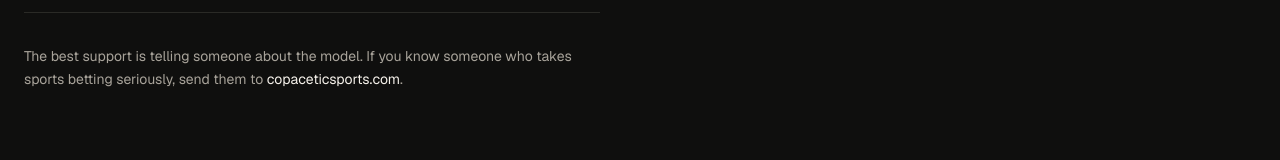
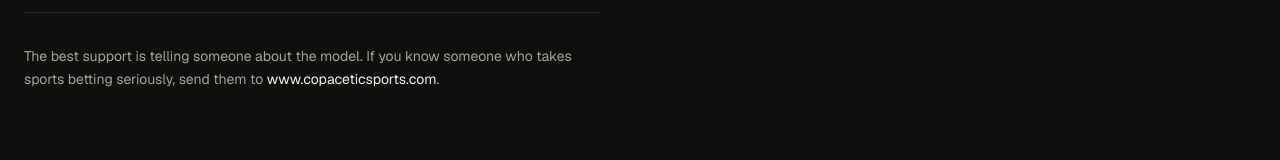
Before and after one commit to spencecc/outlier-sports-, a Next.js app: page /support in a window 1280 px wide. Shown: the part 718-878 px from the top of the page. Built offline with nearby package versions, Linux system fonts and the light colour scheme.

Commit message:
Phase 2: www canonical, email template rebrand, www fetch URL fallbacks

```diff
--- a/daily_email/2026-05-04.html
+++ b/daily_email/2026-05-04.html
@@ -4,7 +4,7 @@
 
   <!-- HEADER -->
   <div style="padding:32px 0 24px;border-bottom:1px solid #2a2a26;">
-    <p style="font-family:Georgia,'Times New Roman',serif;font-size:22px;color:#f5f1ea;letter-spacing:-0.02em;margin:0 0 4px 0;">Outlier Sports<span style="display:inline-block;width:5px;height:5px;border-radius:50%;background-color:#e8542c;margin-left:2px;vertical-align:middle;margin-bottom:3px;"></span></p>
+    <p style="font-family:Georgia,'Times New Roman',serif;font-size:22px;color:#f5f1ea;letter-spacing:-0.02em;margin:0 0 4px 0;">Copacetic Sports<span style="display:inline-block;width:5px;height:5px;border-radius:50%;background-color:#e8542c;margin-left:2px;vertical-align:middle;margin-bottom:3px;"></span></p>
     <p style="font-family:'Courier New',Courier,monospace;font-size:11px;color:#6b665f;text-transform:uppercase;letter-spacing:0.1em;margin:0;">May 4, 2026 &nbsp;&mdash;&nbsp; Recap &amp; Preview</p>
   </div>
 
@@ -132,14 +132,14 @@
   <!-- FOOTER -->
   <div style="padding:24px 0 0;">
     <p style="font-size:12px;color:#6b665f;text-align:center;margin:0 0 14px 0;">
-      <a href="https://outliersportshq.com/plays" style="color:#6b665f;text-decoration:none;margin:0 10px;">Today's Plays</a>
-      <a href="https://outliersportshq.com/track-record" style="color:#6b665f;text-decoration:none;margin:0 10px;">Track Record</a>
-      <a href="https://outliersportshq.com/reports" style="color:#6b665f;text-decoration:none;margin:0 10px;">Reports</a>
-      <a href="https://outliersportshq.com/methodology" style="color:#6b665f;text-decoration:none;margin:0 10px;">Methodology</a>
+      <a href="https://www.copaceticsports.com/plays" style="color:#6b665f;text-decoration:none;margin:0 10px;">Today's Plays</a>
+      <a href="https://www.copaceticsports.com/track-record" style="color:#6b665f;text-decoration:none;margin:0 10px;">Track Record</a>
+      <a href="https://www.copaceticsports.com/reports" style="color:#6b665f;text-decoration:none;margin:0 10px;">Reports</a>
+      <a href="https://www.copaceticsports.com/methodology" style="color:#6b665f;text-decoration:none;margin:0 10px;">Methodology</a>
     </p>
     <p style="font-size:11px;color:#6b665f;line-height:1.6;text-align:center;margin:0;">
-      Outlier Sports is for entertainment and informational purposes only.<br>
-      21+ where applicable. Bet responsibly. &nbsp;<a href="https://outliersportshq.com/legal/disclaimer" style="color:#6b665f;text-decoration:underline;">Disclaimer</a>
+      Copacetic Sports is for entertainment and informational purposes only.<br>
+      21+ where applicable. Bet responsibly. &nbsp;<a href="https://www.copaceticsports.com/legal/disclaimer" style="color:#6b665f;text-decoration:underline;">Disclaimer</a>
     </p>
   </div>
 
--- a/daily_email/2026-05-05.html
+++ b/daily_email/2026-05-05.html
@@ -3,7 +3,7 @@
 <head>
   <meta charset="UTF-8" />
   <meta name="viewport" content="width=device-width, initial-scale=1.0" />
-  <title>May 5 — 2-0 Yesterday, Six Plays Today | Outlier Sports</title>
+  <title>May 5 — 2-0 Yesterday, Six Plays Today | Copacetic Sports</title>
 </head>
 <body style="margin:0;padding:0;background-color:#0F0F0E;font-family:-apple-system,BlinkMacSystemFont,'Segoe UI',sans-serif;">
 
@@ -17,7 +17,7 @@
           <!-- Header -->
           <tr>
             <td style="padding-bottom:32px;border-bottom:1px solid #2A2A26;">
-              <span style="font-family:Georgia,'Times New Roman',serif;font-size:22px;font-weight:400;color:#F5F1EA;letter-spacing:-0.5px;">Outlier Sports</span>
+              <span style="font-family:Georgia,'Times New Roman',serif;font-size:22px;font-weight:400;color:#F5F1EA;letter-spacing:-0.5px;">Copacetic Sports</span>
               <span style="display:inline-block;width:5px;height:5px;background-color:#E8542C;border-radius:50%;margin-left:3px;vertical-align:middle;"></span>
             </td>
           </tr>
@@ -302,7 +302,7 @@
           <!-- CTA -->
           <tr>
             <td style="padding-top:36px;padding-bottom:36px;text-align:center;border-bottom:1px solid #2A2A26;">
-              <a href="https://outliersportshq.com/plays" style="display:inline-block;padding:12px 28px;background-color:#E8542C;color:#F5F1EA;font-size:11px;font-family:-apple-system,BlinkMacSystemFont,'Segoe UI',sans-serif;text-transform:uppercase;letter-spacing:2px;text-decoration:none;">View Full Card →</a>
+              <a href="https://www.copaceticsports.com/plays" style="display:inline-block;padding:12px 28px;background-color:#E8542C;color:#F5F1EA;font-size:11px;font-family:-apple-system,BlinkMacSystemFont,'Segoe UI',sans-serif;text-transform:uppercase;letter-spacing:2px;text-decoration:none;">View Full Card →</a>
             </td>
           </tr>
 
@@ -310,15 +310,15 @@
           <tr>
             <td style="padding-top:28px;padding-bottom:40px;">
               <p style="margin:0 0 8px 0;font-size:11px;font-family:monospace;color:#6B665F;">
-                <a href="https://outliersportshq.com/track-record" style="color:#6B665F;text-decoration:none;">Track Record</a>
+                <a href="https://www.copaceticsports.com/track-record" style="color:#6B665F;text-decoration:none;">Track Record</a>
                 &nbsp;&middot;&nbsp;
-                <a href="https://outliersportshq.com/bet-log" style="color:#6B665F;text-decoration:none;">Bet Log</a>
+                <a href="https://www.copaceticsports.com/bet-log" style="color:#6B665F;text-decoration:none;">Bet Log</a>
                 &nbsp;&middot;&nbsp;
-                <a href="https://outliersportshq.com/methodology" style="color:#6B665F;text-decoration:none;">Methodology</a>
+                <a href="https://www.copaceticsports.com/methodology" style="color:#6B665F;text-decoration:none;">Methodology</a>
               </p>
               <p style="margin:0;font-size:11px;line-height:1.6;color:#6B665F;">
-                Outlier Sports is for entertainment and informational purposes only. 21+ where applicable. Bet responsibly.<br/>
-                <a href="https://outliersportshq.com/legal/disclaimer" style="color:#6B665F;">Disclaimer</a>
+                Copacetic Sports is for entertainment and informational purposes only. 21+ where applicable. Bet responsibly.<br/>
+                <a href="https://www.copaceticsports.com/legal/disclaimer" style="color:#6B665F;">Disclaimer</a>
               </p>
             </td>
           </tr>
--- a/daily_email/outlier-sports-email-template.html
+++ b/daily_email/outlier-sports-email-template.html
@@ -3,7 +3,7 @@
 <head>
   <meta charset="UTF-8" />
   <meta name="viewport" content="width=device-width, initial-scale=1.0" />
-  <title>Outlier Sports | [DATE]</title>
+  <title>Copacetic Sports | [DATE]</title>
   <style>
     body, table, td { -webkit-text-size-adjust: 100%; -ms-text-size-adjust: 100%; margin: 0; padding: 0; }
     table, td { mso-table-lspace: 0pt; mso-table-rspace: 0pt; border-collapse: collapse; }
@@ -210,7 +210,7 @@
 
   <!-- ── HEADER ─────────────────────────────── -->
   <div class="header">
-    <p class="brand">Outlier Sports<span class="brand-dot"></span></p>
+    <p class="brand">Copacetic Sports<span class="brand-dot"></span></p>
     <!-- EDIT: update date each night -->
     <p class="header-date">Daily Report — May 4, 2026</p>
   </div>
@@ -332,14 +332,14 @@
   <!-- ── FOOTER ────────────────────────────── -->
   <div class="footer">
     <p class="footer-links">
-      <a href="https://outliersportshq.com/plays">Today's Plays</a>
-      <a href="https://outliersportshq.com/track-record">Track Record</a>
-      <a href="https://outliersportshq.com/reports">Reports</a>
-      <a href="https://outliersportshq.com/methodology">Methodology</a>
+      <a href="https://www.copaceticsports.com/plays">Today's Plays</a>
+      <a href="https://www.copaceticsports.com/track-record">Track Record</a>
+      <a href="https://www.copaceticsports.com/reports">Reports</a>
+      <a href="https://www.copaceticsports.com/methodology">Methodology</a>
     </p>
     <p class="footer-disclaimer">
-      Outlier Sports is for entertainment and informational purposes only.<br>
-      21+ where applicable. Bet responsibly. &nbsp;<a href="https://outliersportshq.com/legal/disclaimer">Disclaimer</a>
+      Copacetic Sports is for entertainment and informational purposes only.<br>
+      21+ where applicable. Bet responsibly. &nbsp;<a href="https://www.copaceticsports.com/legal/disclaimer">Disclaimer</a>
     </p>
   </div>
 
--- a/daily_email/outlier-sports-may4-recap.html
+++ b/daily_email/outlier-sports-may4-recap.html
@@ -4,7 +4,7 @@
 
   <!-- HEADER -->
   <div style="padding:32px 0 24px;border-bottom:1px solid #2a2a26;">
-    <p style="font-family:Georgia,'Times New Roman',serif;font-size:22px;color:#f5f1ea;letter-spacing:-0.02em;margin:0 0 4px 0;">Outlier Sports<span style="display:inline-block;width:5px;height:5px;border-radius:50%;background-color:#e8542c;margin-left:2px;vertical-align:middle;margin-bottom:3px;"></span></p>
+    <p style="font-family:Georgia,'Times New Roman',serif;font-size:22px;color:#f5f1ea;letter-spacing:-0.02em;margin:0 0 4px 0;">Copacetic Sports<span style="display:inline-block;width:5px;height:5px;border-radius:50%;background-color:#e8542c;margin-left:2px;vertical-align:middle;margin-bottom:3px;"></span></p>
     <p style="font-family:'Courier New',Courier,monospace;font-size:11px;color:#6b665f;text-transform:uppercase;letter-spacing:0.1em;margin:0;">May 4, 2026 &nbsp;&mdash;&nbsp; Recap &amp; Preview</p>
   </div>
 
@@ -132,14 +132,14 @@
   <!-- FOOTER -->
   <div style="padding:24px 0 0;">
     <p style="font-size:12px;color:#6b665f;text-align:center;margin:0 0 14px 0;">
-      <a href="https://outliersportshq.com/plays" style="color:#6b665f;text-decoration:none;margin:0 10px;">Today's Plays</a>
-      <a href="https://outliersportshq.com/track-record" style="color:#6b665f;text-decoration:none;margin:0 10px;">Track Record</a>
-      <a href="https://outliersportshq.com/reports" style="color:#6b665f;text-decoration:none;margin:0 10px;">Reports</a>
-      <a href="https://outliersportshq.com/methodology" style="color:#6b665f;text-decoration:none;margin:0 10px;">Methodology</a>
+      <a href="https://www.copaceticsports.com/plays" style="color:#6b665f;text-decoration:none;margin:0 10px;">Today's Plays</a>
+      <a href="https://www.copaceticsports.com/track-record" style="color:#6b665f;text-decoration:none;margin:0 10px;">Track Record</a>
+      <a href="https://www.copaceticsports.com/reports" style="color:#6b665f;text-decoration:none;margin:0 10px;">Reports</a>
+      <a href="https://www.copaceticsports.com/methodology" style="color:#6b665f;text-decoration:none;margin:0 10px;">Methodology</a>
     </p>
     <p style="font-size:11px;color:#6b665f;line-height:1.6;text-align:center;margin:0;">
-      Outlier Sports is for entertainment and informational purposes only.<br>
-      21+ where applicable. Bet responsibly. &nbsp;<a href="https://outliersportshq.com/legal/disclaimer" style="color:#6b665f;text-decoration:underline;">Disclaimer</a>
+      Copacetic Sports is for entertainment and informational purposes only.<br>
+      21+ where applicable. Bet responsibly. &nbsp;<a href="https://www.copaceticsports.com/legal/disclaimer" style="color:#6b665f;text-decoration:underline;">Disclaimer</a>
     </p>
   </div>
 
--- a/src/app/layout.tsx
+++ b/src/app/layout.tsx
@@ -28,7 +28,7 @@ export const metadata: Metadata = {
   },
   description:
     "Simulation-driven sports betting research focused on pricing, probabilities, and disciplined decision-making.",
-  metadataBase: new URL("https://copaceticsports.com"),
+  metadataBase: new URL("https://www.copaceticsports.com"),
   openGraph: {
     siteName: "Copacetic Sports",
     type: "website",
--- a/src/app/page.tsx
+++ b/src/app/page.tsx
@@ -16,7 +16,7 @@ export const metadata: Metadata = {
 export default async function HomePage() {
   const [statsRes, recentReports] = await Promise.all([
     fetch(
-      `${process.env.NEXT_PUBLIC_SITE_URL ?? "https://copaceticsports.com"}/data/stats.json`,
+      `${process.env.NEXT_PUBLIC_SITE_URL ?? "https://www.copaceticsports.com"}/data/stats.json`,
       { cache: "no-store" }
     ).then((r) => r.json()),
     getRssPosts(3),
--- a/src/app/plays/page.tsx
+++ b/src/app/plays/page.tsx
@@ -27,7 +27,7 @@ function fmtOdds(n: number) {
 
 export default async function PlaysPage() {
   const res = await fetch(
-    `${process.env.NEXT_PUBLIC_SITE_URL ?? "https://copaceticsports.com"}/data/picks.json`,
+    `${process.env.NEXT_PUBLIC_SITE_URL ?? "https://www.copaceticsports.com"}/data/picks.json`,
     { cache: "no-store" }
   );
   const picks = (await res.json()) as { date: string; picks: Pick[]; hasPicks: boolean };
--- a/src/app/robots.ts
+++ b/src/app/robots.ts
@@ -3,6 +3,6 @@ import type { MetadataRoute } from "next";
 export default function robots(): MetadataRoute.Robots {
   return {
     rules: { userAgent: "*", allow: "/" },
-    sitemap: "https://copaceticsports.com/sitemap.xml",
+    sitemap: "https://www.copaceticsports.com/sitemap.xml",
   };
 }
--- a/src/app/sitemap.ts
+++ b/src/app/sitemap.ts
@@ -1,7 +1,7 @@
 import type { MetadataRoute } from "next";
 
 export default function sitemap(): MetadataRoute.Sitemap {
-  const base = "https://copaceticsports.com";
+  const base = "https://www.copaceticsports.com";
   const now = new Date();
 
   return [
--- a/src/app/support/page.tsx
+++ b/src/app/support/page.tsx
@@ -61,7 +61,7 @@ export default function SupportPage() {
               The best support is telling someone about the model. If you know
               someone who takes sports betting seriously, send them to{" "}
               <span style={{ color: "var(--text-primary)" }}>
-                copaceticsports.com
+                www.copaceticsports.com
               </span>
               .
             </p>
--- a/src/app/track-record/page.tsx
+++ b/src/app/track-record/page.tsx
@@ -12,7 +12,7 @@ export const metadata: Metadata = {
 
 export default async function TrackRecordPage() {
   const res = await fetch(
-    `${process.env.NEXT_PUBLIC_SITE_URL ?? "https://copaceticsports.com"}/data/stats.json`,
+    `${process.env.NEXT_PUBLIC_SITE_URL ?? "https://www.copaceticsports.com"}/data/stats.json`,
     { cache: "no-store" }
   );
   const stats = await res.json();
```
